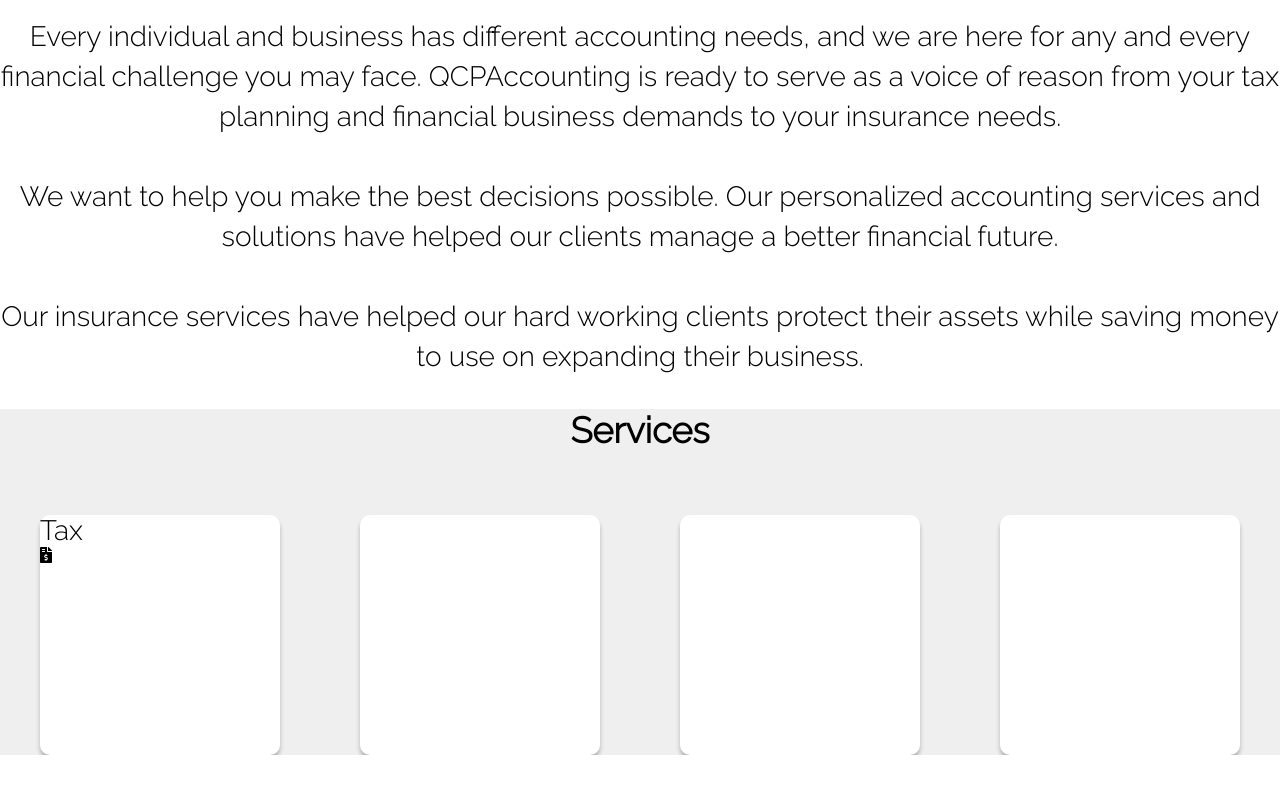
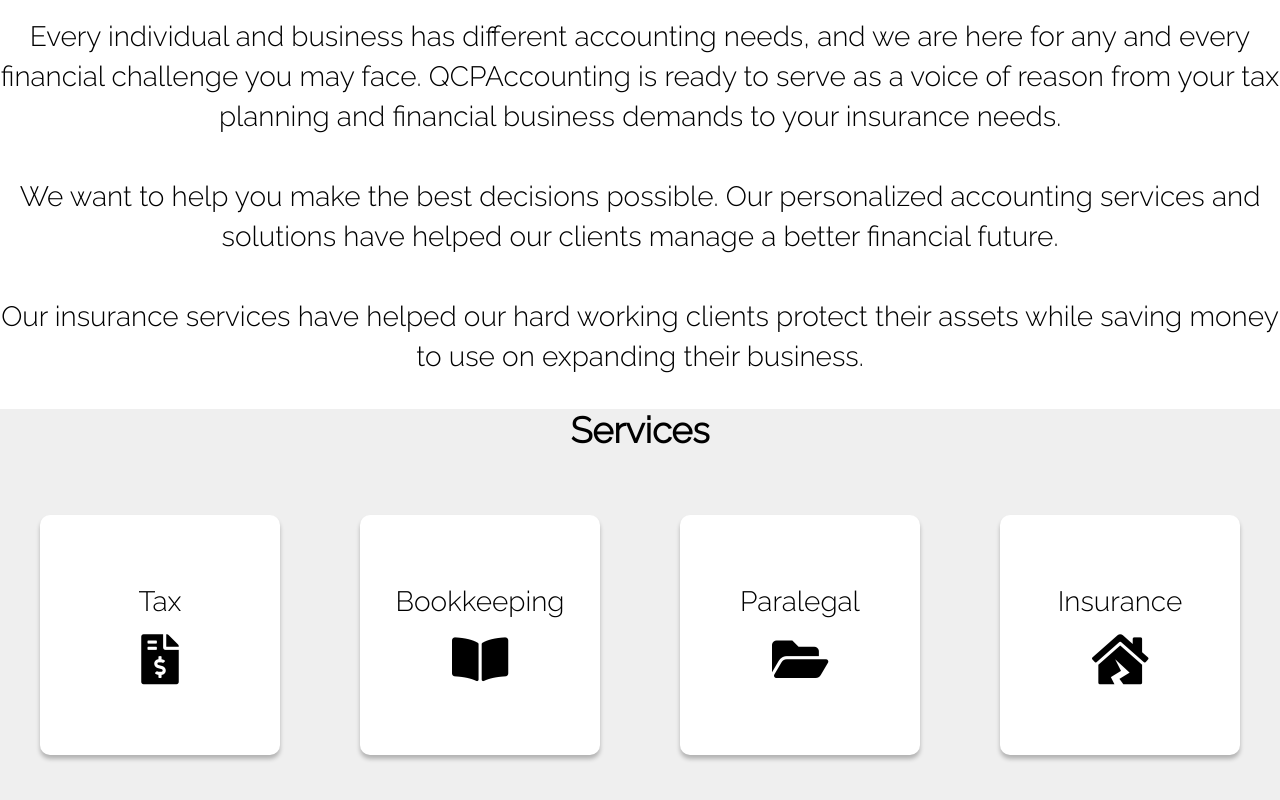
Before and after one commit to ralphie94/qcpaccounting-website, a React (Create React App) app in the folder client/: page / in a window 1280 px wide. Shown: the part 962-1762 px from the top of the page. Before the commit the page ends 1717 px from the top, so only its background shows below. Built offline with nearby package versions, Linux system fonts and the light colour scheme.

Commit message:
created services section for home page

```diff
--- a/client/public/index.html
+++ b/client/public/index.html
@@ -11,7 +11,12 @@
     />
     <link rel="apple-touch-icon" href="%PUBLIC_URL%/logo192.png" />
     <link href="https://fonts.googleapis.com/css2?family=Raleway:wght@300&display=swap" rel="stylesheet">
-    <link href="https://use.fontawesome.com/releases/v5.0.2/css/all.css" rel="stylesheet">
+    <link
+      rel="stylesheet"
+      href="https://use.fontawesome.com/releases/v5.13.1/css/all.css"
+      integrity="sha384-xxzQGERXS00kBmZW/6qxqJPyxW3UR0BPsL4c8ILaIWXva5kFi7TxkIIaMiKtqV1Q"
+      crossorigin="anonymous"
+    />
     <!--
       manifest.json provides metadata used when your web app is installed on a
       user's mobile device or desktop. See https://developers.google.com/web/fundamentals/web-app-manifest/
--- a/client/src/components/HeroSection.css
+++ b/client/src/components/HeroSection.css
@@ -1,5 +1,5 @@
 .hero-container {
-    background: linear-gradient(rgba(0, 0, 0, 0.5), rgba(0, 0, 0, 0.5)), url('../../public/images/losangeles.jpeg') center center/cover no-repeat;
+    background: linear-gradient(rgba(0, 0, 0, 0.5), rgba(0, 0, 0, 0.5)), url('../../public/images/los-angeles.jpeg') center center/cover no-repeat;
     height: 100vh;
     width: 100%;
     display: flex;
--- a/client/src/components/ServicesCards.css
+++ b/client/src/components/ServicesCards.css
@@ -1,5 +1,6 @@
 .service-cards {
     background: rgba(224, 224, 224, 0.5);
+    height: 400px;
 }
 
 .service-cards > h1 {
@@ -16,6 +17,10 @@
 }
 
 .card-one {
+    display: flex;
+    flex-direction: column;
+    justify-content: center;
+    align-items: center;
     width: 240px;
     height: 240px;
     background: #FFFFFF;
@@ -29,13 +34,17 @@
     line-height: 32px;
 }
 
-.fa-file-invoice-dollar {
-    color: #000000;
-    width: 50px;
-    height: 65px;
+.card-one i {
+    color: #000;
+    font-size: 50px;
+    margin-top: 1rem;
 }
 
 .card-two {
+    display: flex;
+    flex-direction: column;
+    justify-content: center;
+    align-items: center;
     width: 240px;
     height: 240px;
     background: #FFFFFF;
@@ -43,7 +52,23 @@
     border-radius: 10px;
 }
 
+.card-two > p {
+    font-family: "Raleway";
+    font-size: 28px;
+    line-height: 32px;
+}
+
+.card-two i {
+    color: #000;
+    font-size: 50px;
+    margin-top: 1rem;
+}
+
 .card-three {
+    display: flex;
+    flex-direction: column;
+    justify-content: center;
+    align-items: center;
     width: 240px;
     height: 240px;
     background: #FFFFFF;
@@ -51,10 +76,45 @@
     border-radius: 10px;
 }
 
+.card-three > p {
+    font-family: "Raleway";
+    font-size: 28px;
+    line-height: 32px;
+}
+
+.card-three i {
+    color: #000;
+    font-size: 50px;
+    margin-top: 1rem;
+}
+
 .card-four {
+    display: flex;
+    flex-direction: column;
+    justify-content: center;
+    align-items: center;
     width: 240px;
     height: 240px;
     background: #FFFFFF;
     box-shadow: 0px 4px 4px rgba(0, 0, 0, 0.25);
     border-radius: 10px;
 }
+
+.card-four > p {
+    font-family: "Raleway";
+    font-size: 28px;
+    line-height: 32px;
+}
+
+.card-four i {
+    color: #000;
+    font-size: 50px;
+    margin-top: 1rem;
+}
+
+/* @media screen and (min-width: 700px) {
+    .cards__container {
+      display: flex;
+      flex-direction: column;
+    }
+  } */
--- a/client/src/components/ServicesCards.js
+++ b/client/src/components/ServicesCards.js
@@ -8,11 +8,20 @@
             <div className="cards-container">
                 <div className="card-one">
                     <p>Tax</p>
-                    <i className="fas fa-file-invoice-dollar" />
+                    <i className="fas fa-file-invoice-dollar"></i>
                 </div>
-                <div className="card-two"></div>
-                <div className="card-three"></div>
-                <div className="card-four"></div>
+                <div className="card-two">
+                    <p>Bookkeeping</p>
+                    <i className="fas fa-book-open"></i>
+                </div>
+                <div className="card-three">
+                    <p>Paralegal</p>
+                    <i className="fas fa-folder-open"></i>
+                </div>
+                <div className="card-four">
+                    <p>Insurance</p>
+                    <i className="fas fa-house-damage"></i>
+                </div>
             </div>
         </div>
     )
```
Also changed, not shown: client/public/images/los-angeles.jpeg (added).
